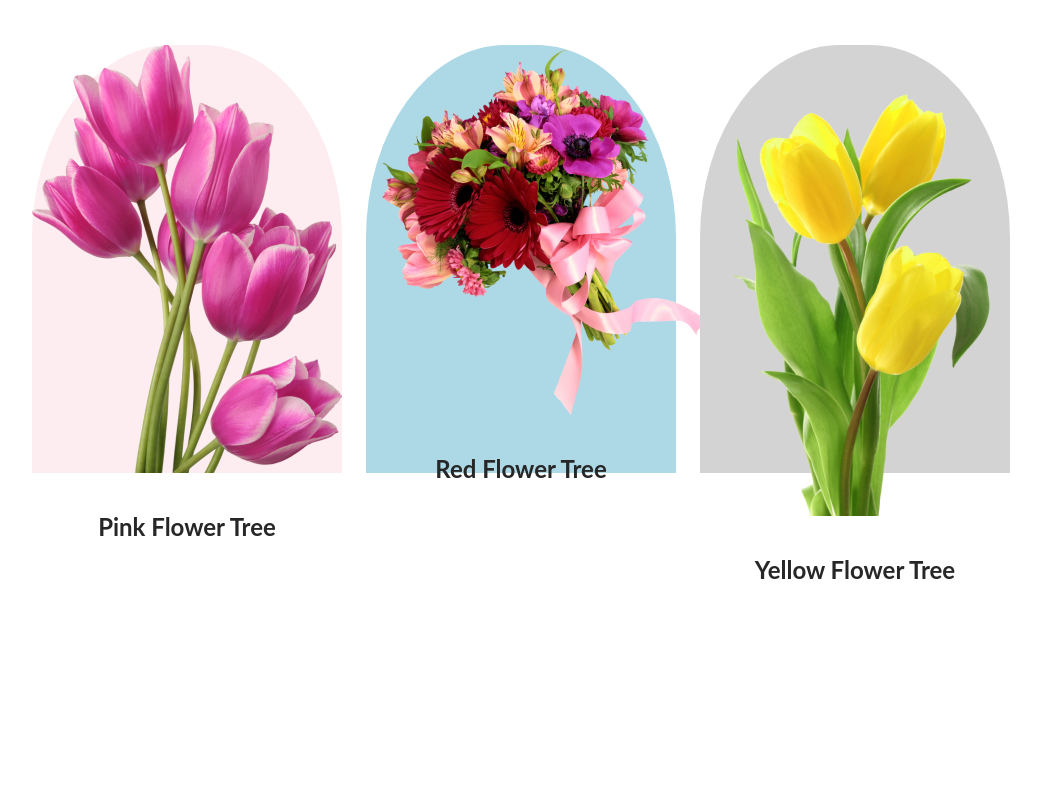
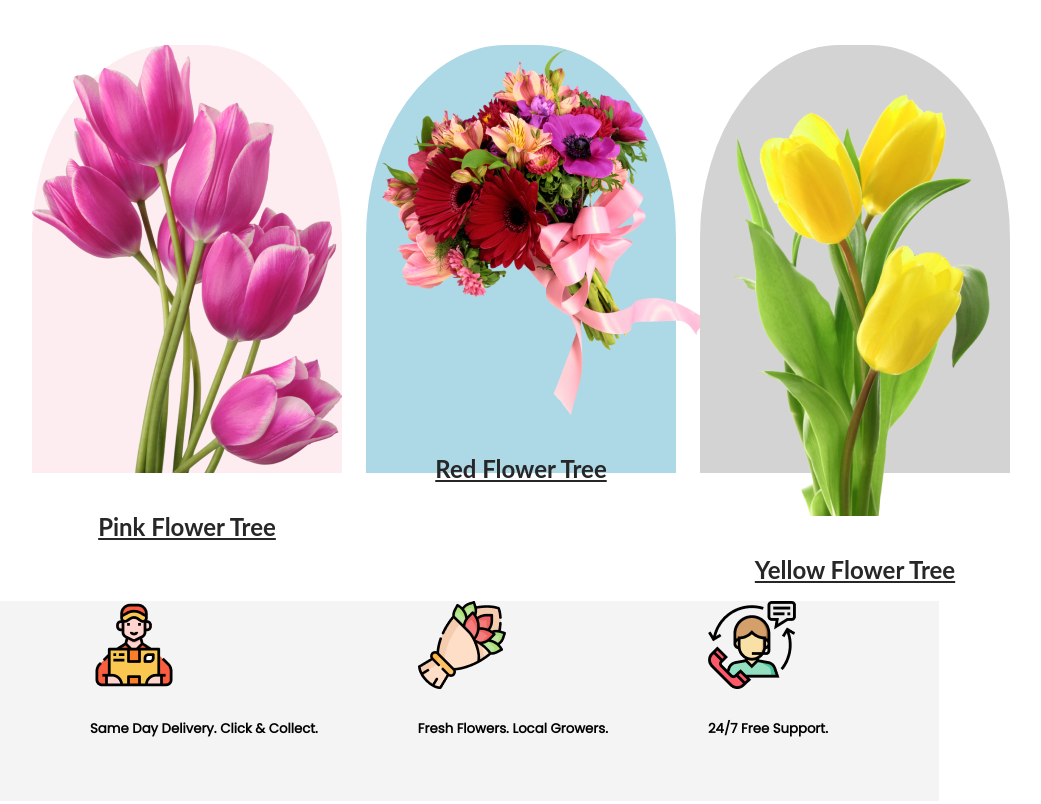
Before and after one commit to mahfuzul84/flower-shop-repo, a plain HTML site: page index.html in a window 1280 px wide. Shown: the part 1019-1823 px from the top of the page, without its empty margins (119-1160 px from the left). Before the commit the page ends 1603 px from the top, so only its background shows below. Drawn offline with Linux system fonts and the light colour scheme.

Commit message:
icons section styles added

```diff
--- a/index.html
+++ b/index.html
@@ -44,6 +44,23 @@
                     </div>
                 </div>
         </section>
+        <section>
+            <!-- icons section start -->
+            <div class="div-container">
+                <div class="div-img-box">
+                    <img class="icons" src="images/Group 57.png" alt="">
+                    <h5 class="icons-text">Same Day Delivery. Click & Collect.</h5>
+                </div>
+                <div class="div-img-box">
+                    <img class="icons" src="images/Group 58.png" alt="">
+                    <h5 class="icons-text">Fresh Flowers. Local Growers.</h5>
+                </div>
+                <div class="div-img-box">
+                    <img class="icons" src="images/Group 59.png" alt="">
+                    <h5 class="icons-text">24/7 Free Support.</h5>
+                </div>
+            </div>
+        </section>
     </main>
 </body>
 </html>
--- a/styles/flower-shop.css
+++ b/styles/flower-shop.css
@@ -42,6 +42,9 @@ body{
     color: white;
     font-size: 20px;
     font-weight: 700;
+}
+.btn-primary:hover{
+    color: blue;
 }
 /* Flower Section Styles */
 .flower-title{
@@ -96,4 +99,29 @@ body{
     font-style: normal;
     font-weight: 700;
     margin-top: 32px;
+    text-decoration-line: underline;
 }
+/* icons section styles */
+.div-container{
+    display: flex;
+    justify-content: center;
+    width: 960px;
+    height: 200px;
+    margin-top: 128px;
+    margin-left: 90px;
+    margin-right: 240px;
+    gap: 100px;
+    background-color: rgba(39,39,39,0.05);
+}
+.icon-text{
+    color: rgba(39,39,39,0.80);
+    text-align: center;
+    font-family: lato;
+    font-size: 24px;
+    font-style: normal;
+    font-weight: 600;
+    gap: 100px;
+}
+.icons{
+    position: relative;
+}
```
